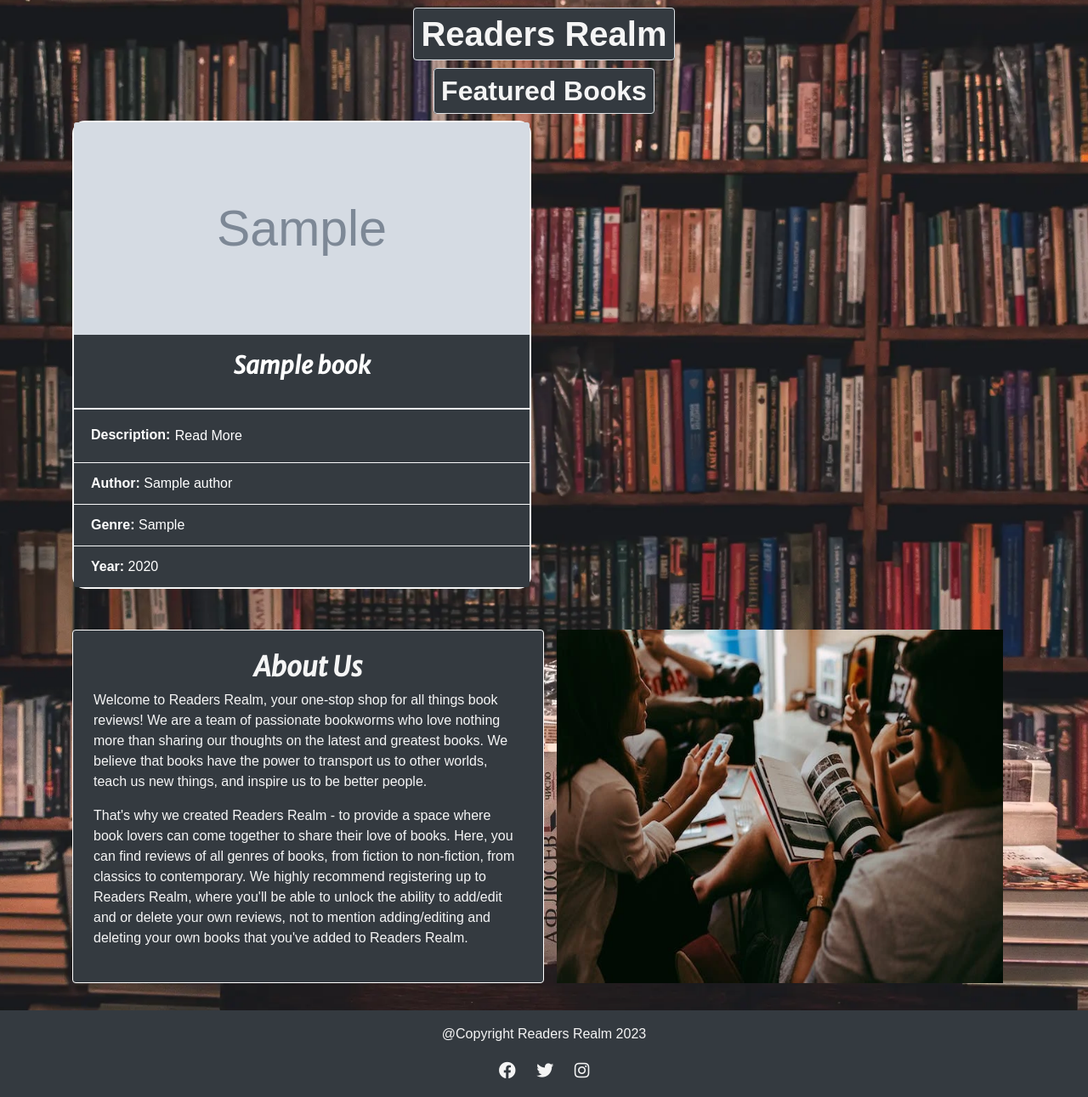
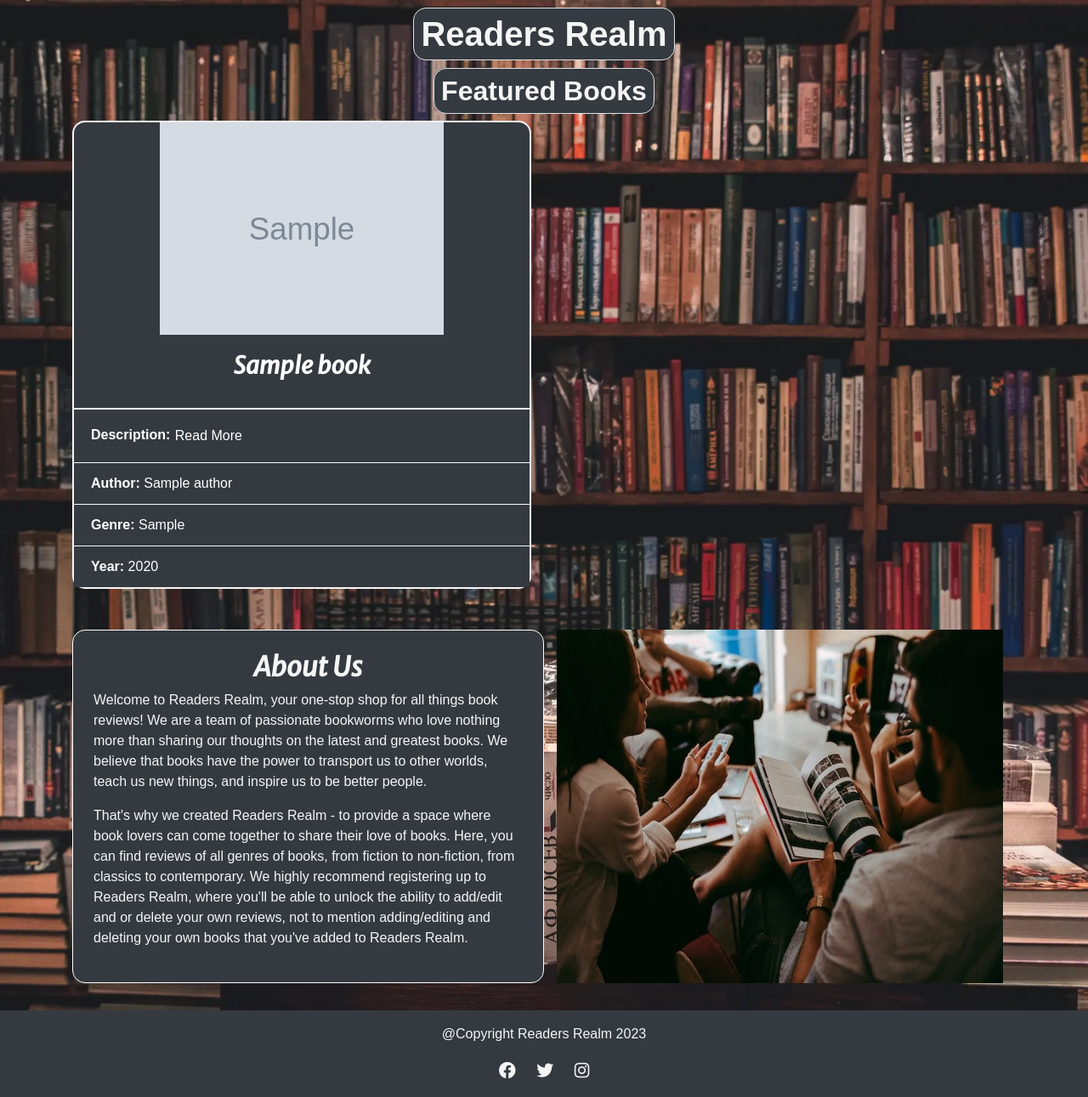
Before and after one commit to Craig-Hudson/online-book-review, a Flask app: page / in a window 1280 px wide. Shown: the part 56-1347 px from the top of the page at 85% size. Run offline with Flask 2, Linux system fonts and the light colour scheme; tables that the repository leaves empty hold one stand-in row (values such as "Sample post"); grey boxes marked "Sample" are stand-in pictures.

```diff
--- a/readersrealm/static/css/style.css
+++ b/readersrealm/static/css/style.css
@@ -120,7 +120,7 @@ footer {
 .card-img-top {
     height: 250px;
     width: 100%;
-    object-fit: cover;
+    object-fit: contain;
 }
 
 /* Review page */
@@ -139,12 +139,16 @@ footer {
     border-bottom: none;
 }
 
-
+/* Buttons */
 .btn-primary {
     background-color: #cce5ff;
     color: #004085;
     font-weight: bold;
     border: 1px solid #b8daff;
+}
+
+.rounded {
+    border-radius: 15px!important;
 }
 
 
```
